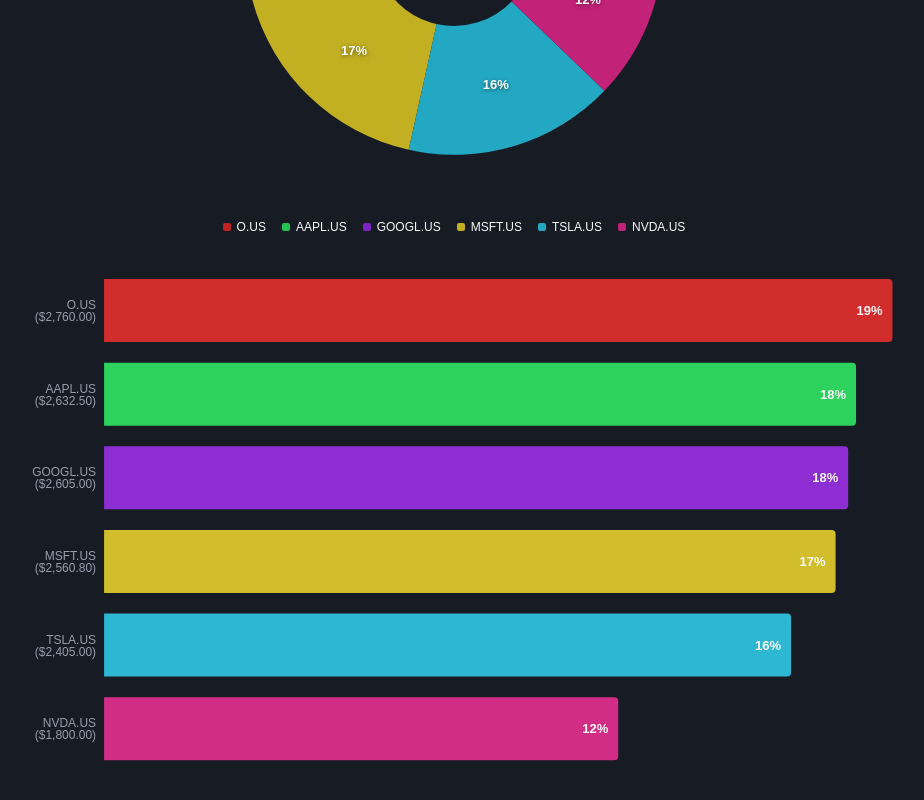
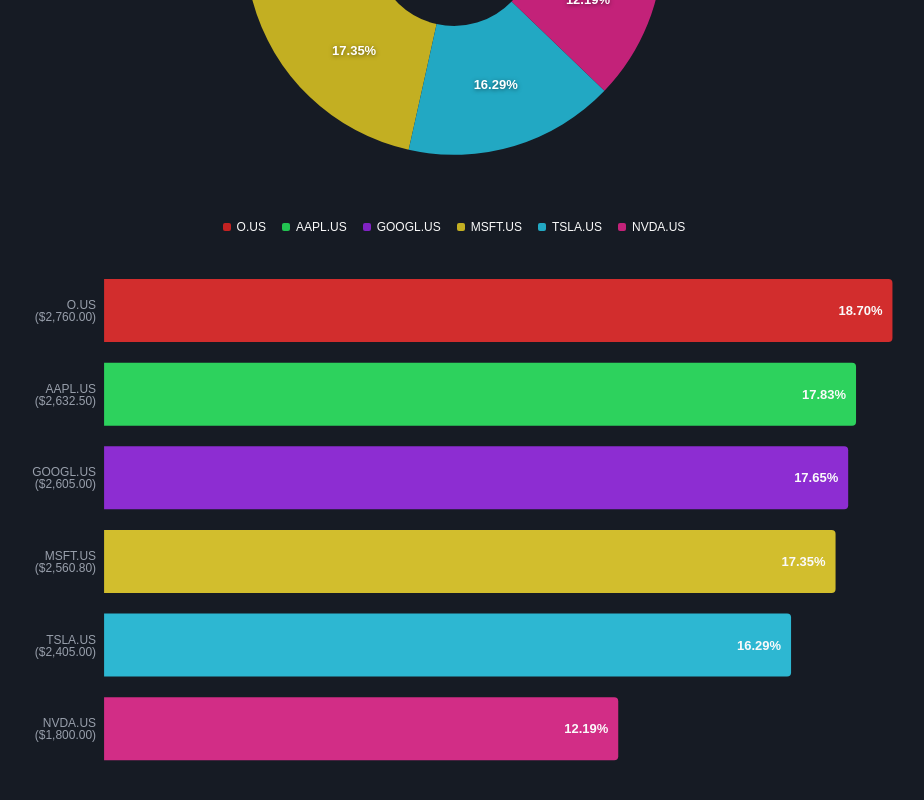
Before and after one commit to zgrybus/stock-sheet, a React (Vite) app in the folder themes/stock-sheet/: page /wallet/structure in a window 1280 px wide. Shown: the part 1146-1946 px from the top of the page, without its empty margins (314-1238 px from the left). Built offline with nearby package versions, Linux system fonts and the light colour scheme.

Commit message:
Added proper labels

```diff
--- a/themes/stock-sheet/src/features/wallet-structure/wallet-structure-bar-chart/wallet-structure-bar-chart.tsx
+++ b/themes/stock-sheet/src/features/wallet-structure/wallet-structure-bar-chart/wallet-structure-bar-chart.tsx
@@ -40,15 +40,14 @@ export function WalletStructureBarChart({
 
   const data = useMemo(() => {
     return stocks.map((stock, index) => {
-      const percentVal =
-        totalValue > 0 ? (stock.totalPrice / totalValue) * 100 : 0;
-
       const price = numberFormatUtil({
         style: "currency",
         currency,
       }).format(Number(stock.totalPrice));
 
       const percentage = numberFormatUtil({
+        maximumFractionDigits: 2,
+        minimumFractionDigits: 2,
         style: "percent",
       }).format(totalValue > 0 ? Number(stock.totalPrice) / totalValue : 0);
 
@@ -60,19 +59,13 @@ export function WalletStructureBarChart({
         price,
         percentage,
         color,
-        percentVal,
       };
     });
   }, [stocks, totalValue, currency]);
 
   return (
     <ChartContainer config={chartConfig}>
-      <BarChart
-        data={data}
-        layout="vertical"
-        barCategoryGap={10}
-        // margin={{ right: 40 }}
-      >
+      <BarChart data={data} layout="vertical" barCategoryGap={10}>
         <XAxis type="number" hide />
         <YAxis
           dataKey="name"
--- a/themes/stock-sheet/src/features/wallet-structure/wallet-structure-pie-chart/wallet-structure-pie-chart.tsx
+++ b/themes/stock-sheet/src/features/wallet-structure/wallet-structure-pie-chart/wallet-structure-pie-chart.tsx
@@ -45,6 +45,31 @@ export function WalletStructurePieChart({
     [stocks]
   );
 
+  const data = useMemo(() => {
+    return stocks.map((stock, index) => {
+      const price = numberFormatUtil({
+        style: "currency",
+        currency,
+      }).format(Number(stock.totalPrice));
+
+      const percentage = numberFormatUtil({
+        style: "percent",
+        maximumFractionDigits: 2,
+        minimumFractionDigits: 2,
+      }).format(totalValue > 0 ? Number(stock.totalPrice) / totalValue : 0);
+
+      const hue = (index * 137.5) % 360;
+      const color = `hsl(${hue}, 65%, 50%)`;
+
+      return {
+        ...stock,
+        price,
+        percentage,
+        color,
+      };
+    });
+  }, [stocks, totalValue, currency]);
+
   return (
     <div className="flex items-center justify-center p-6">
       <ChartContainer
@@ -56,24 +81,16 @@ export function WalletStructurePieChart({
             content={
               <ChartTooltipContent
                 hideLabel
-                formatter={(value, name, item) => {
-                  const price = numberFormatUtil({
-                    style: "currency",
-                    currency,
-                  }).format(Number(value));
-
-                  const percentage = numberFormatUtil({
-                    style: "percent",
-                  }).format(totalValue > 0 ? Number(value) / totalValue : 0);
-
+                formatter={(_value, _name, item) => {
                   return (
                     <div className="flex items-center gap-2 font-medium">
                       <div
                         className="size-3 rounded-xs"
-                        style={{ backgroundColor: item.payload.fill }}
+                        style={{ backgroundColor: item.payload.color }}
                       />
                       <span>
-                        <strong>{name}</strong> ( {price} ) {percentage}
+                        <strong>{item.payload.name}</strong> ({" "}
+                        {item.payload.price} ) {item.payload.percentage}
                       </span>
                     </div>
                   );
@@ -82,7 +99,7 @@ export function WalletStructurePieChart({
             }
           />
           <Pie
-            data={stocks}
+            data={data}
             dataKey="totalPrice"
             nameKey="name"
             innerRadius={80}
@@ -116,7 +133,7 @@ const renderCustomizedLabel = ({
   midAngle,
   innerRadius,
   outerRadius,
-  percent,
+  percentage,
 }: PieLabelRenderProps) => {
   if (cx == null || cy == null || innerRadius == null || outerRadius == null) {
     return null;
@@ -142,7 +159,7 @@ const renderCustomizedLabel = ({
         drop-shadow-[0_1px_2px_rgba(0,0,0,0.5)] select-none
       `}
     >
-      {`${((percent ?? 0) * 100).toFixed(0)}%`}
+      {percentage}
     </text>
   );
 };
```
